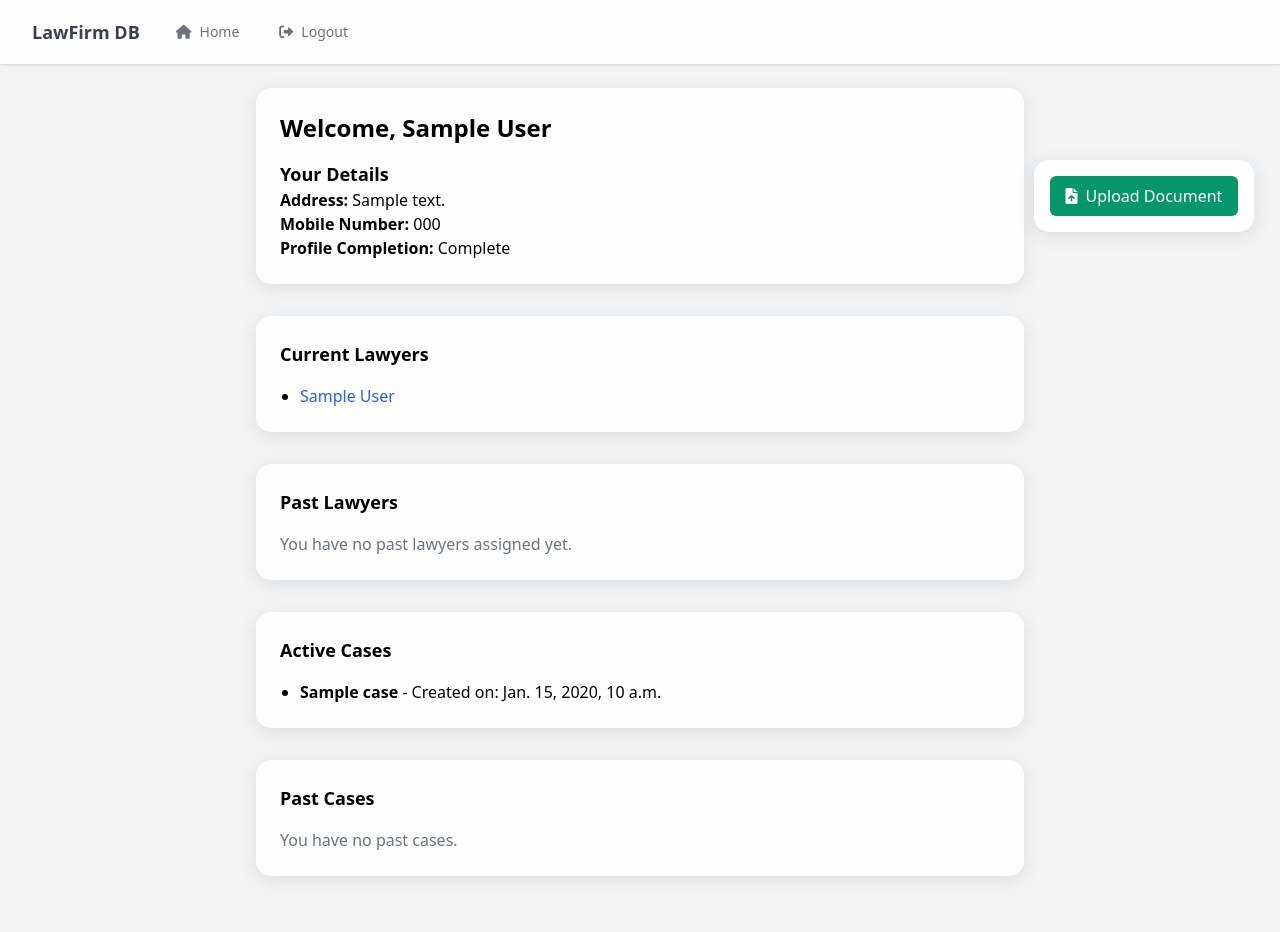
After one commit to gauravhegade/LawFirm-Management-System, a Django app: page /client/dashboard/ in a window 1280 px wide. The commit adds this page. Run offline with Django 5.2, Linux system fonts and the light colour scheme; a user stored in the database is signed in; tables that the repository leaves empty hold one stand-in row (values such as "Sample post").

Commit message:
Added Dashboard for Client

```diff
--- a/my_app/lawyer_app/models.py
+++ b/my_app/lawyer_app/models.py
@@ -81,6 +81,8 @@ class Case(models.Model):
     case_description = models.TextField(max_length=1000)
     created_at = models.DateTimeField(auto_now_add=True)
 
+    is_active = models.BooleanField(default=True)
+
     def __str__(self):
         return self.case_name
 
--- a/my_app/lawyer_app/templates/base_create.html
+++ b/my_app/lawyer_app/templates/base_create.html
@@ -8,9 +8,16 @@
     <link href="https://cdn.jsdelivr.net/npm/tailwindcss@2.2.19/dist/tailwind.min.css" rel="stylesheet">
     <link rel="stylesheet" href="https://cdnjs.cloudflare.com/ajax/libs/font-awesome/6.0.0-beta3/css/all.min.css" />
     <script src="https://code.jquery.com/jquery-3.6.0.min.js"></script>
+    {% block style %} <style></style> {% endblock %}
 </head>
 <body class="bg-gray-100">
     {% block content %}
     {% endblock %}
 </body>
+
+{% block script %}
+<script>
+
+</script>
+{% endblock %}
 </html>
--- /dev/null
+++ b/my_app/lawyer_app/templates/dashboard/client_dashboard.html
@@ -0,0 +1,120 @@
+{% extends 'base_create.html' %}
+{% block style %}
+<style>
+    .navbar {
+        background: rgba(255, 255, 255, 0.9);
+        backdrop-filter: blur(10px);
+    }
+    .profile-box {
+        background: rgba(255, 255, 255, 0.95);
+        border-radius: 15px;
+        box-shadow: 0 4px 20px rgba(0, 0, 0, 0.1);
+    }
+    .section-box {
+        background: rgba(255, 255, 255, 0.95);
+        border-radius: 15px;
+        box-shadow: 0 4px 20px rgba(0, 0, 0, 0.1);
+    }
+    .fixed-buttons {
+        position: fixed;
+        top: 20%;
+        right: 2%;
+        background: rgba(255, 255, 255, 0.95);
+        border-radius: 15px;
+        box-shadow: 0 4px 20px rgba(0, 0, 0, 0.1);
+        padding: 1rem;
+        z-index: 10;
+    }
+</style>
+{% endblock %}
+
+{% block content %}
+{% include 'nav_bar.html' %}
+    <div class="min-h-screen flex flex-col items-center p-6">
+        <!-- Client Profile Section -->
+        <div class="profile-box p-6 w-full max-w-3xl mb-8">
+            <h2 class="text-2xl font-bold mb-4">Welcome, {{ client.user.get_full_name }}</h2>
+            <h3 class="text-lg font-semibold">Your Details</h3>
+            <p><strong>Address:</strong> {{ client.address }}</p>
+            <p><strong>Mobile Number:</strong> {{ client.mobile_number }}</p>
+            <p><strong>Profile Completion:</strong> {{ client.profile_complete|yesno:"Complete,Incomplete" }}</p>
+        </div>
+
+        <!-- Current Lawyers Section -->
+        <div class="section-box p-6 w-full max-w-3xl mb-8">
+            <h3 class="text-lg font-semibold mb-4">Current Lawyers</h3>
+            {% if current_lawyers %}
+                <ul class="list-disc pl-5">
+                    {% for lawyer in current_lawyers %}
+                        <li>
+                            <a href="{% url 'lawyer_app:lawyer_profile' lawyer.lawyer_id %}" class="text-blue-600 hover:underline">
+                                {{ lawyer.user.get_full_name }}
+                            </a>
+                        </li>
+                    {% endfor %}
+                </ul>
+            {% else %}
+                <p class="text-gray-500">You have no active lawyers assigned yet.</p>
+            {% endif %}
+        </div>
+
+        <!-- Past Lawyers Section -->
+        <div class="section-box p-6 w-full max-w-3xl mb-8">
+            <h3 class="text-lg font-semibold mb-4">Past Lawyers</h3>
+            {% if past_lawyers %}
+                <ul class="list-disc pl-5">
+                    {% for lawyer in past_lawyers %}
+                        <li>
+                            <a href="{% url 'lawyer_app:lawyer_profile' lawyer.lawyer_id %}" class="text-blue-600 hover:underline">
+                                {{ lawyer.user.get_full_name }}
+                            </a>
+                        </li>
+                    {% endfor %}
+                </ul>
+            {% else %}
+                <p class="text-gray-500">You have no past lawyers assigned yet.</p>
+            {% endif %}
+        </div>
+
+        <!-- Active Cases Section -->
+        <div class="section-box p-6 w-full max-w-3xl mb-8">
+            <h3 class="text-lg font-semibold mb-4">Active Cases</h3>
+            {% if active_cases %}
+                <ul class="list-disc pl-5">
+                    {% for case in active_cases %}
+                        <li>
+                            <strong>{{ case.case_name }}</strong> -
+                            <span>Created on: {{ case.created_at }}</span>
+                        </li>
+                    {% endfor %}
+                </ul>
+            {% else %}
+                <p class="text-gray-500">You have no active cases.</p>
+            {% endif %}
+        </div>
+
+        <!-- Past Cases Section -->
+        <div class="section-box p-6 w-full max-w-3xl mb-8">
+            <h3 class="text-lg font-semibold mb-4">Past Cases</h3>
+            {% if past_cases %}
+                <ul class="list-disc pl-5">
+                    {% for case in past_cases %}
+                        <li>
+                            <strong>{{ case.case_name }}</strong> -
+                            <span>Created on: {{ case.created_at }}</span>
+                        </li>
+                    {% endfor %}
+                </ul>
+            {% else %}
+                <p class="text-gray-500">You have no past cases.</p>
+            {% endif %}
+        </div>
+    </div>
+
+    <!-- Document Upload Section -->
+    <div class="fixed-buttons">
+        <a href="" class="bg-green-600 text-white px-4 py-2 rounded-md hover:bg-green-700 block text-center flex items-center">
+            <i class="fas fa-file-upload mr-2"></i> Upload Document
+        </a>
+    </div>
+{% endblock %}
--- a/my_app/lawyer_app/urls.py
+++ b/my_app/lawyer_app/urls.py
@@ -5,15 +5,24 @@ app_name = 'lawyer_app'
 urlpatterns = [
     path('', views.info ,name='home'),
     path('login/', views.login_user, name='login'),
+
+    path('client/dashboard/', views.client_dashboard, name='client_dashboard'),
+
     path('client/<int:client_id>/', views.client_profile, name='client_profile'),
+    path('lawyer/<int:lawyer_id>/', views.lawyer_profile, name='lawyer_profile'),
+
     path('search-clients/', views.search_clients, name='search_clients'),
+
     path('lawyer/dashboard/', views.lawyer_dashboard, name='lawyer_dashboard'),
     path('lawyer/create-case/', views.create_case, name='create_case'),
 
     path('logout', views.logout_user, name='logout'),
 
+
+
     path('lawyer/complete-profile/', views.complete_lawyer_profile, name='complete_lawyer_profile'),
     path('client/complete-profile/', views.complete_client_profile, name='complete_client_profile'),
+
     path('register', views.register, name='register'),
     path('predict/', views.predict, name='predict'),
 
--- a/my_app/lawyer_app/views.py
+++ b/my_app/lawyer_app/views.py
@@ -57,7 +57,7 @@ def login_user(request):
                             messages.info(request, 'Please complete your client profile.')
                             return redirect('/client/complete-profile')
                         else:
-                            return redirect('/login')
+                            return redirect('/client/dashboard')
 
 
                 else:
@@ -67,7 +67,7 @@ def login_user(request):
         else:
             form.add_error(None,'Invalid username or password.')
             messages.error(request, 'Please correct the errors below.')
-        print(form.non_field_errors().as_json())
+        #print(form.non_field_errors().as_json())
     else:
         form = LoginForm()
 
@@ -106,7 +106,7 @@ def register(request):
 
 
 def complete_lawyer_profile(request):
-    lawyer_profile = request.user.lawyer_profile  # Get lawyer profile for current user
+    lawyer_profile = request.user.lawyer_profile
     if request.method == 'POST':
         form = LawyerProfileForm(request.POST, instance=lawyer_profile)
         if form.is_valid():
@@ -114,15 +114,15 @@ def complete_lawyer_profile(request):
             lawyer_profile.profile_complete = True  # Mark profile as complete
             lawyer_profile.save()
             messages.success(request, 'Lawyer profile updated successfully.')
-            return redirect('/login')  # Redirect to dashboard after completion
+            return redirect('/logout')
     else:
         form = LawyerProfileForm(instance=lawyer_profile)
 
-    return render(request, 'complete_lawyer_profile.html', {'form': form})
+    return render(request, 'profile_completion/complete_lawyer_profile.html', {'form': form})
 
 @login_required
 def complete_client_profile(request):
-    client_profile = request.user.client_profile  # Get client profile for current user
+    client_profile = request.user.client_profile
     if request.method == 'POST':
         form = ClientProfileForm(request.POST, instance=client_profile)
         if form.is_valid():
@@ -130,11 +130,11 @@ def complete_client_profile(request):
             client_profile.profile_complete = True  # Mark profile as complete
             client_profile.save()
             messages.success(request, 'Client profile updated successfully.')
-            return redirect('/login')  # Redirect to dashboard after completion
+            return redirect('/logout')
     else:
         form = ClientProfileForm(instance=client_profile)
 
-    return render(request, 'complete_client_profile.html', {'form': form})
+    return render(request, 'profile_completion/complete_client_profile.html', {'form': form})
 
 @login_required
 def lawyer_dashboard(request):
@@ -144,20 +144,26 @@ def lawyer_dashboard(request):
 
     clients = Client.objects.filter(cases__lawyer=lawyer).distinct()
 
-    print(clients)
-
     context = {
         'lawyer': lawyer,
         'clients': clients,
         'cases': cases,
     }
 
-    return render(request, 'lawyer_dashboard.html', context)
+    return render(request, 'dashboard/lawyer_dashboard.html', context)
 
 @login_required
 def client_profile(request, client_id):
-    client = Client.objects.get(client_id=client_id)
-    return render(request, 'client_profile.html', {'client': client})
+
+    try:
+        client = Client.objects.get(client_id=client_id)
+    except Client.DoesNotExist:
+        client = None
+
+    context = {
+        'client' : client,
+    }
+    return render(request, 'profile/client_profile.html', context)
 
 @login_required
 def logout_user(request):
@@ -179,7 +185,39 @@ def create_case(request):
 
     return render(request, 'create_case.html', {'form': form})
 
+@login_required
+def client_dashboard(request):
+    client = request.user.client_profile
 
+    active_cases = Case.objects.filter(client=client, is_active=True)
+    past_cases = Case.objects.filter(client=client, is_active=False)
+
+    current_lawyers = Lawyer.objects.filter(cases__client=client, cases__is_active=True).distinct()
+
+    past_lawyers = Lawyer.objects.filter(cases__client=client, cases__is_active=False).distinct()
+
+    context = {
+        'client': client,
+        'active_cases': active_cases,
+        'past_cases': past_cases,
+        'current_lawyers': current_lawyers,
+        'past_lawyers': past_lawyers,
+    }
+
+    return render(request, 'dashboard/client_dashboard.html', context)
+
+@login_required
+def lawyer_profile(request, lawyer_id):
+    try:
+        lawyer = Lawyer.objects.get(lawyer_id=lawyer_id)
+    except Lawyer.DoesNotExist:
+        lawyer = None
+
+    context = {
+        'lawyer': lawyer,
+    }
+
+    return render(request, 'profile/lawyer_profile.html', context)
 
 '''
 def lawyer_dashboard(request, lawyer_id):
```
Also changed, not shown: my_app/lawyer_app/templates/client_dashboard.html (deleted, +0 -83 lines), my_app/lawyer_app/templates/client_profile.html (deleted, +0 -13 lines), my_app/lawyer_app/templates/dashboard/lawyer_dashboard.html (renamed from my_app/lawyer_app/templates/lawyer_dashboard.html, +6 -12 lines), my_app/lawyer_app/templates/profile/client_profile.html (added, +28 -0 lines), my_app/lawyer_app/templates/profile/lawyer_profile.html (added, +31 -0 lines), my_app/lawyer_app/templates/profile_completion/complete_client_profile.html (added, +64 -0 lines), my_app/lawyer_app/templates/profile_completion/complete_lawyer_profile.html (added, +80 -0 lines), my_app/lawyer_app/migrations/0006_case_is_active.py (added).
